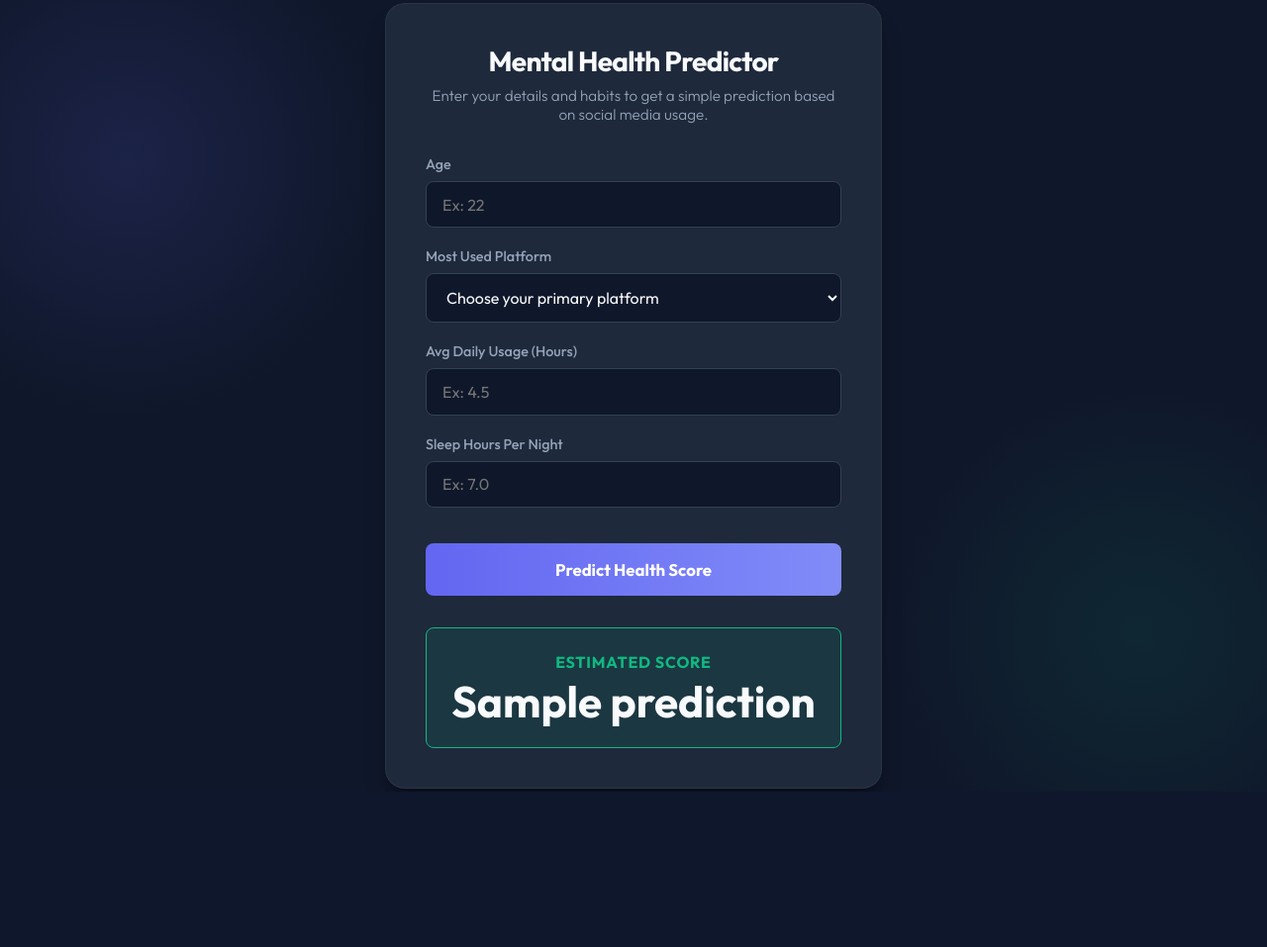
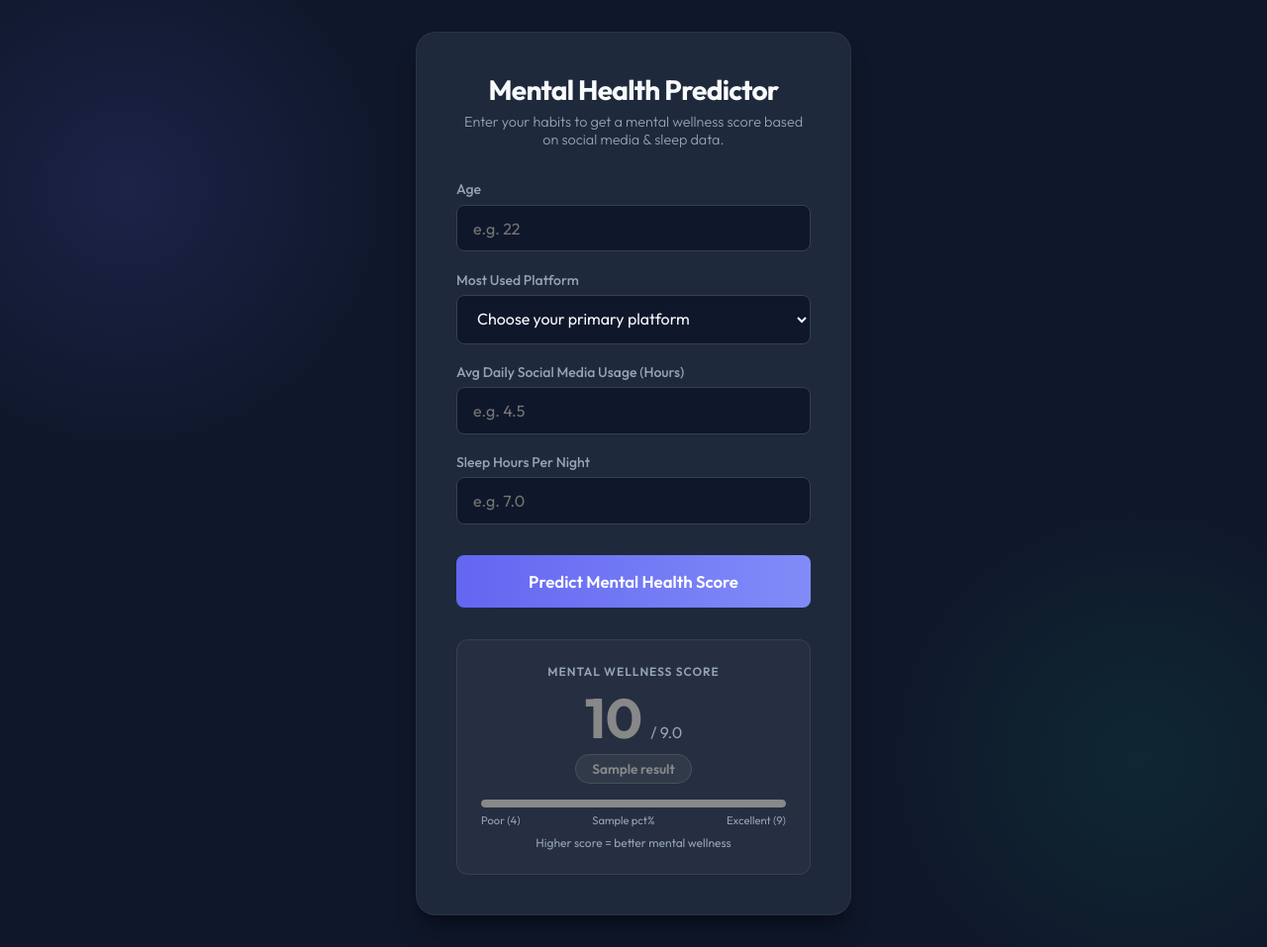
Before and after one commit to shub262005/mental-app-v2, a Flask app: template templates/index.html in a window 1280 px wide. Shown: the whole page at 99% size. Before the commit the page ends 800 px from the top, so only its background shows below. Run offline with Flask 3, Linux system fonts and the light colour scheme; the template is opened without the code that fills it: most values are stand-ins (such as "Sample title", 1, 10 or a date in 2020).

Commit message:
fix: switch to RandomForest, fix platforms, add score interpretation UI (Poor/Fair/Good/Excellent + progress bar)

```diff
--- a/app.py
+++ b/app.py
@@ -9,6 +9,8 @@ app = Flask(__name__)
 # ── Load model ONCE at startup ─────────────────────────────────────────────────
 MODEL = None
 MODEL_COLUMNS = None
+SCORE_MIN = 4.0
+SCORE_MAX = 9.0
 LOAD_ERROR = None
 
 try:
@@ -17,17 +19,32 @@ try:
         _saved = pickle.load(_f)
         MODEL = _saved['model']
         MODEL_COLUMNS = list(_saved['columns'])
+        SCORE_MIN = _saved.get('score_min', 4.0)
+        SCORE_MAX = _saved.get('score_max', 9.0)
 except Exception as _e:
     LOAD_ERROR = f"Model load failed: {_e}\n{traceback.format_exc()}"
 # ──────────────────────────────────────────────────────────────────────────────
 
+def score_to_label(score):
+    """Convert a raw score (4–9) to a percentage and label."""
+    pct = round((score - SCORE_MIN) / (SCORE_MAX - SCORE_MIN) * 100, 1)
+    pct = max(0, min(100, pct))  # clamp to 0–100
+    if pct >= 75:
+        label, color = "Excellent", "#10b981"
+    elif pct >= 55:
+        label, color = "Good", "#84cc16"
+    elif pct >= 35:
+        label, color = "Fair", "#f59e0b"
+    else:
+        label, color = "Poor", "#ef4444"
+    return pct, label, color
+
 @app.route('/', methods=['GET', 'POST'])
 def index():
-    # Surface model load errors clearly
     if LOAD_ERROR:
         return f"<pre style='color:red;padding:2rem'>{LOAD_ERROR}</pre>", 500
 
-    prediction = None
+    result = None
     if request.method == 'POST':
         try:
             age      = float(request.form['age'])
@@ -35,7 +52,7 @@ def index():
             usage    = float(request.form['usage'])
             sleep    = float(request.form['sleep'])
 
-            # Build feature vector manually (no pandas needed)
+            # Build feature vector manually (no pandas needed at runtime)
             input_vec = np.zeros(len(MODEL_COLUMNS), dtype=float)
 
             for col, val in [
@@ -50,13 +67,22 @@ def index():
             if platform_col in MODEL_COLUMNS:
                 input_vec[MODEL_COLUMNS.index(platform_col)] = 1
 
-            pred_value = MODEL.predict([input_vec])[0]
-            prediction = round(float(pred_value), 2)
+            raw_score = float(MODEL.predict([input_vec])[0])
+            # Clamp to valid training range
+            raw_score = max(SCORE_MIN, min(SCORE_MAX, raw_score))
+            pct, label, color = score_to_label(raw_score)
+
+            result = {
+                'score': round(raw_score, 2),
+                'pct': pct,
+                'label': label,
+                'color': color,
+            }
 
         except Exception as e:
-            prediction = f"Prediction error: {e}"
+            result = {'error': f"Prediction error: {e}"}
 
-    return render_template('index.html', prediction=prediction)
+    return render_template('index.html', result=result)
 
 
 if __name__ == '__main__':
--- a/templates/index.html
+++ b/templates/index.html
@@ -4,10 +4,9 @@
     <meta charset="UTF-8">
     <meta name="viewport" content="width=device-width, initial-scale=1.0">
     <title>Mental Health Prediction Model</title>
-    <!-- Modern font suite from Google -->
-    <link href="https://fonts.googleapis.com/css2?family=Outfit:wght@300;400;500;700&display=swap" rel="stylesheet">
+    <meta name="description" content="Predict your mental health score based on social media usage habits and sleep patterns.">
+    <link href="https://fonts.googleapis.com/css2?family=Outfit:wght@300;400;500;600;700&display=swap" rel="stylesheet">
     <style>
-        /* Base and Reset styling */
         :root {
             --bg-color: #0f172a;
             --card-bg: #1e293b;
@@ -17,67 +16,61 @@
             --accent-hover: #4f46e5;
             --input-bg: #0f172a;
             --input-border: #334155;
-            --success-color: #10b981;
-            --success-bg: rgba(16, 185, 129, 0.1);
         }
 
+        * { box-sizing: border-box; margin: 0; padding: 0; }
+
         body {
-            margin: 0;
-            padding: 0;
             background-color: var(--bg-color);
-            background-image: radial-gradient(circle at 10% 20%, rgba(99, 102, 241, 0.15) 0%, transparent 20%),
-                              radial-gradient(circle at 90% 80%, rgba(16, 185, 129, 0.1) 0%, transparent 20%);
+            background-image:
+                radial-gradient(circle at 10% 20%, rgba(99,102,241,0.15) 0%, transparent 20%),
+                radial-gradient(circle at 90% 80%, rgba(16,185,129,0.1) 0%, transparent 20%);
             color: var(--text-main);
             font-family: 'Outfit', sans-serif;
             display: flex;
             justify-content: center;
-            align-items: center;
+            align-items: flex-start;
             min-height: 100vh;
+            padding: 2rem 1rem;
         }
 
-        /* Container Card */
         .card {
             background-color: var(--card-bg);
             padding: 2.5rem;
             border-radius: 1.25rem;
-            box-shadow: 0 20px 25px -5px rgba(0, 0, 0, 0.3), 0 8px 10px -6px rgba(0, 0, 0, 0.3);
+            box-shadow: 0 20px 25px -5px rgba(0,0,0,0.3), 0 8px 10px -6px rgba(0,0,0,0.3);
             width: 100%;
-            max-width: 420px;
+            max-width: 440px;
             animation: formReveal 0.6s cubic-bezier(0.16, 1, 0.3, 1);
-            border: 1px solid rgba(255, 255, 255, 0.05);
+            border: 1px solid rgba(255,255,255,0.05);
         }
 
         @keyframes formReveal {
             from { opacity: 0; transform: translateY(30px); }
-            to { opacity: 1; transform: translateY(0); }
+            to   { opacity: 1; transform: translateY(0); }
         }
 
-        /* Typography */
-        h1 {
+        .header { text-align: center; margin-bottom: 2rem; }
+
+        .header h1 {
             font-size: 1.75rem;
             font-weight: 700;
-            margin: 0 0 0.5rem 0;
-            text-align: center;
             letter-spacing: -0.025em;
+            margin-bottom: 0.4rem;
         }
 
-        .subtitle {
+        .header p {
             color: var(--text-secondary);
-            font-size: 0.95rem;
-            text-align: center;
-            margin-bottom: 2rem;
+            font-size: 0.9rem;
             font-weight: 300;
         }
 
-        /* Form Components */
-        .form-group {
-            margin-bottom: 1.25rem;
-        }
+        .form-group { margin-bottom: 1.2rem; }
 
         label {
             display: block;
-            margin-bottom: 0.5rem;
-            font-size: 0.9rem;
+            margin-bottom: 0.4rem;
+            font-size: 0.875rem;
             color: var(--text-secondary);
             font-weight: 500;
         }
@@ -91,17 +84,17 @@
             color: var(--text-main);
             font-family: inherit;
             font-size: 1rem;
-            box-sizing: border-box;
             transition: border-color 0.2s, box-shadow 0.2s;
         }
 
         input[type="number"]:focus, select:focus {
             outline: none;
             border-color: var(--accent);
-            box-shadow: 0 0 0 4px rgba(99, 102, 241, 0.2);
+            box-shadow: 0 0 0 4px rgba(99,102,241,0.2);
         }
 
-        /* Buttons */
+        select option { background-color: #1e293b; }
+
         button {
             width: 100%;
             padding: 1rem;
@@ -114,60 +107,129 @@
             font-weight: 600;
             cursor: pointer;
             transition: transform 0.2s, box-shadow 0.2s;
-            margin-top: 1rem;
+            margin-top: 0.75rem;
         }
 
         button:hover {
             transform: translateY(-2px);
-            box-shadow: 0 10px 15px -3px rgba(99, 102, 241, 0.4);
+            box-shadow: 0 10px 15px -3px rgba(99,102,241,0.4);
         }
+        button:active { transform: translateY(0); }
 
-        button:active {
-            transform: translateY(0);
-        }
-
-        /* Results Display */
+        /* ── Result box ─────────────────────────────────────── */
         .result-box {
             margin-top: 2rem;
-            background-color: var(--success-bg);
-            border: 1px solid var(--success-color);
             padding: 1.5rem;
-            border-radius: 0.5rem;
-            text-align: center;
+            border-radius: 0.75rem;
+            border: 1px solid rgba(255,255,255,0.08);
+            background: rgba(255,255,255,0.03);
             animation: popIn 0.4s cubic-bezier(0.16, 1, 0.3, 1) forwards;
         }
 
         @keyframes popIn {
             from { opacity: 0; transform: scale(0.95); }
-            to { opacity: 1; transform: scale(1); }
+            to   { opacity: 1; transform: scale(1); }
         }
 
-        .result-box h3 {
-            margin: 0 0 0.5rem 0;
-            font-size: 1rem;
-            color: var(--success-color);
+        .result-label {
+            font-size: 0.75rem;
+            font-weight: 600;
+            letter-spacing: 0.08em;
             text-transform: uppercase;
-            letter-spacing: 0.05em;
+            color: var(--text-secondary);
+            text-align: center;
+            margin-bottom: 0.75rem;
         }
 
-        .result-box .score {
-            margin: 0;
-            font-size: 2.75rem;
+        .score-display {
+            display: flex;
+            align-items: baseline;
+            justify-content: center;
+            gap: 0.5rem;
+            margin-bottom: 0.5rem;
+        }
+
+        .score-number {
+            font-size: 3.5rem;
             font-weight: 700;
             line-height: 1;
+        }
+
+        .score-range {
+            font-size: 1rem;
+            color: var(--text-secondary);
+            font-weight: 400;
+        }
+
+        .status-badge {
+            display: inline-block;
+            padding: 0.3rem 1rem;
+            border-radius: 9999px;
+            font-size: 0.85rem;
+            font-weight: 600;
+            margin: 0.5rem auto;
+            text-align: center;
+            display: block;
+            width: fit-content;
+            margin-left: auto;
+            margin-right: auto;
+        }
+
+        /* Progress bar */
+        .progress-track {
+            background: rgba(255,255,255,0.08);
+            border-radius: 9999px;
+            height: 8px;
+            margin-top: 1rem;
+            overflow: hidden;
+        }
+
+        .progress-fill {
+            height: 100%;
+            border-radius: 9999px;
+            transition: width 0.8s cubic-bezier(0.16,1,0.3,1);
+        }
+
+        .progress-labels {
+            display: flex;
+            justify-content: space-between;
+            margin-top: 0.4rem;
+            font-size: 0.7rem;
+            color: var(--text-secondary);
+        }
+
+        /* Scale hint */
+        .scale-hint {
+            margin-top: 0.5rem;
+            font-size: 0.75rem;
+            color: var(--text-secondary);
+            text-align: center;
+        }
+
+        .error-box {
+            margin-top: 1.5rem;
+            padding: 1rem;
+            border-radius: 0.5rem;
+            background: rgba(239,68,68,0.1);
+            border: 1px solid rgba(239,68,68,0.4);
+            color: #fca5a5;
+            font-size: 0.9rem;
+            text-align: center;
         }
     </style>
 </head>
 <body>
 
     <div class="card">
-        <h1>Mental Health Predictor</h1>
-        <div class="subtitle">Enter your details and habits to get a simple prediction based on social media usage.</div>
+        <div class="header">
+            <h1>Mental Health Predictor</h1>
+            <p>Enter your habits to get a mental wellness score based on social media & sleep data.</p>
+        </div>
 
         <form method="POST">
             <div class="form-group">
                 <label for="age">Age</label>
-                <input type="number" id="age" name="age" min="10" max="100" required placeholder="Ex: 22">
+                <input type="number" id="age" name="age" min="10" max="100" required placeholder="e.g. 22">
             </div>
 
             <div class="form-group">
@@ -180,30 +242,56 @@
                     <option value="Snapchat">Snapchat</option>
                     <option value="Facebook">Facebook</option>
                     <option value="Twitter">Twitter</option>
-                    <option value="Reddit">Reddit</option>
-                    <option value="Other">Other</option>
+                    <option value="WhatsApp">WhatsApp</option>
+                    <option value="LinkedIn">LinkedIn</option>
+                    <option value="LINE">LINE</option>
+                    <option value="WeChat">WeChat</option>
+                    <option value="KakaoTalk">KakaoTalk</option>
+                    <option value="VKontakte">VKontakte</option>
                 </select>
             </div>
 
             <div class="form-group">
-                <label for="usage">Avg Daily Usage (Hours)</label>
-                <input type="number" id="usage" name="usage" min="0" max="24" step="0.5" required placeholder="Ex: 4.5">
+                <label for="usage">Avg Daily Social Media Usage (Hours)</label>
+                <input type="number" id="usage" name="usage" min="0" max="24" step="0.5" required placeholder="e.g. 4.5">
             </div>
 
             <div class="form-group">
                 <label for="sleep">Sleep Hours Per Night</label>
-                <input type="number" id="sleep" name="sleep" min="0" max="24" step="0.5" required placeholder="Ex: 7.0">
+                <input type="number" id="sleep" name="sleep" min="0" max="24" step="0.5" required placeholder="e.g. 7.0">
             </div>
 
-            <button type="submit">Predict Health Score</button>
+            <button type="submit">Predict Mental Health Score</button>
         </form>
 
-        <!-- Only show if there is a prediction available -->
-        {% if prediction is not none %}
-        <div class="result-box">
-            <h3>Estimated Score</h3>
-            <div class="score">{{ prediction }}</div>
-        </div>
+        {% if result %}
+            {% if result.error %}
+            <div class="error-box">{{ result.error }}</div>
+            {% else %}
+            <div class="result-box">
+                <div class="result-label">Mental Wellness Score</div>
+
+                <div class="score-display">
+                    <span class="score-number" style="color: {{ result.color }}">{{ result.score }}</span>
+                    <span class="score-range">/ 9.0</span>
+                </div>
+
+                <span class="status-badge" style="background:{{ result.color }}22; color:{{ result.color }}; border: 1px solid {{ result.color }}44">
+                    {{ result.label }}
+                </span>
+
+                <div class="progress-track">
+                    <div class="progress-fill" style="width: {{ result.pct }}%; background: {{ result.color }}"></div>
+                </div>
+                <div class="progress-labels">
+                    <span>Poor (4)</span>
+                    <span>{{ result.pct }}%</span>
+                    <span>Excellent (9)</span>
+                </div>
+
+                <div class="scale-hint">Higher score = better mental wellness</div>
+            </div>
+            {% endif %}
         {% endif %}
     </div>
 
```
Also changed, not shown: train_model.py (+36 -15 lines), 1 other file.
